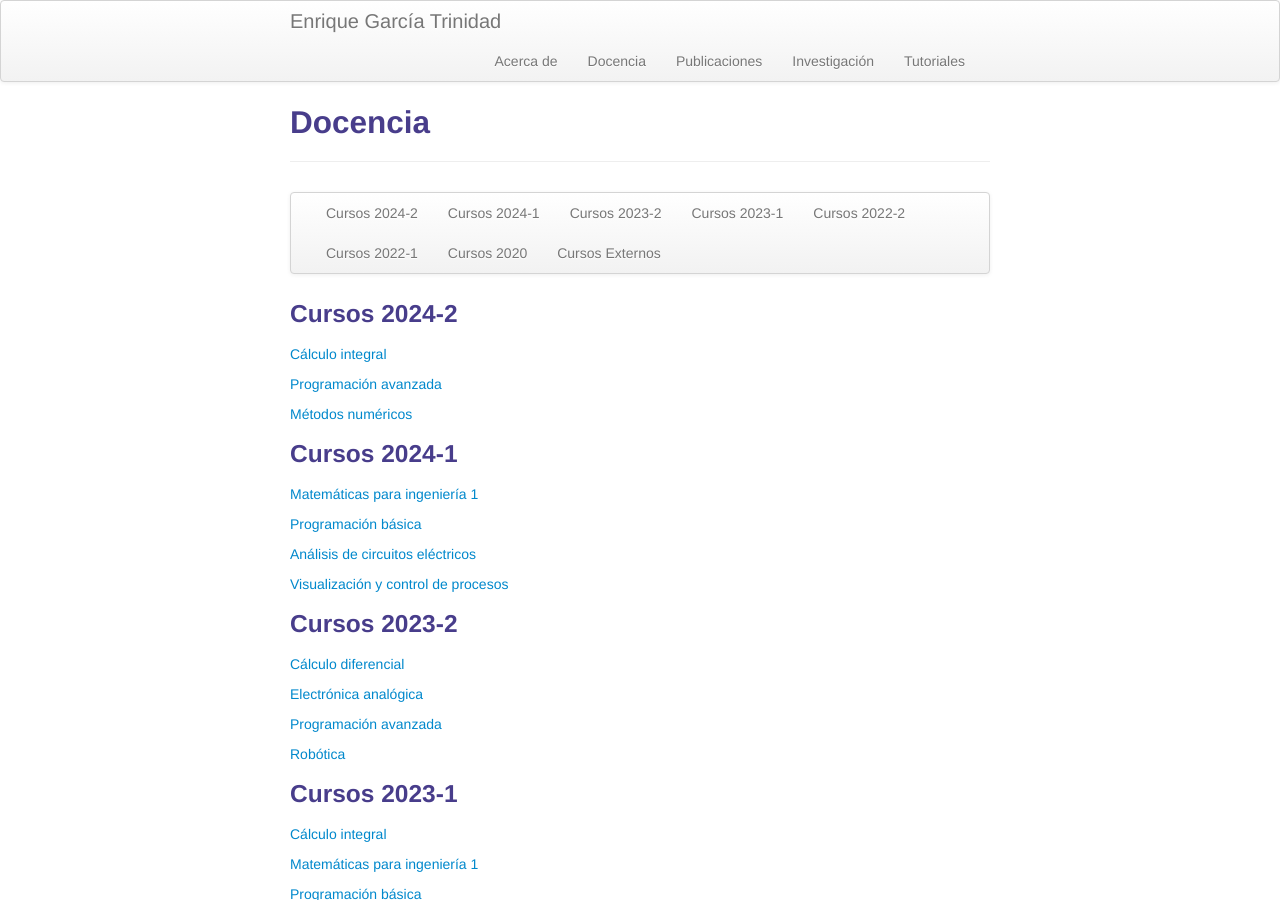
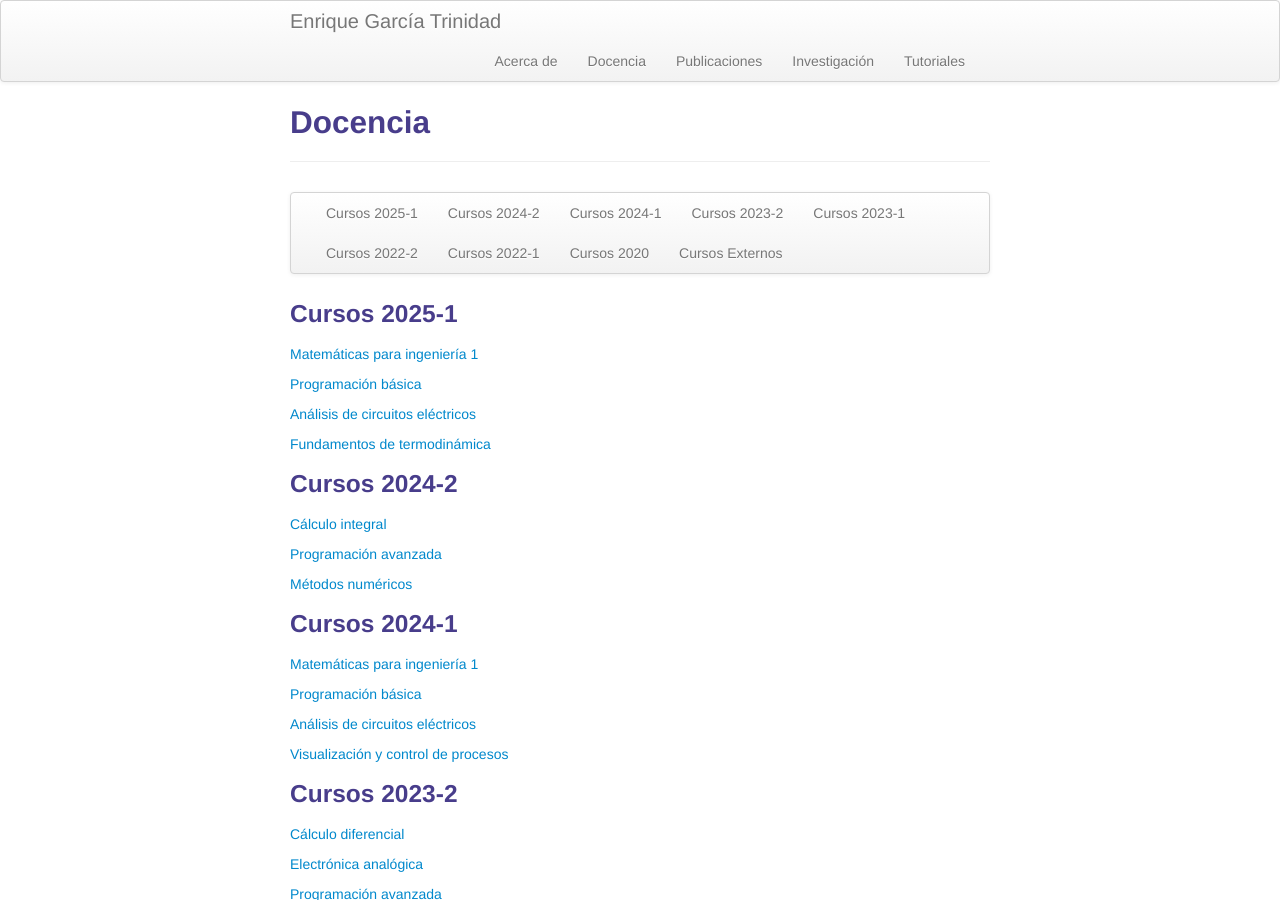
Before and after one commit to enriGarcia/enriGarcia.github.io, a Jekyll site: the page built from pages/teaching.md, in a window 1280 px wide and 900 px high. Built offline with Jekyll 4.4.1, drawn with Linux system fonts in a browser that asks for light colours.

Commit message:
mating update

```diff
--- a/pages/teaching.md
+++ b/pages/teaching.md
@@ -7,6 +7,7 @@ description: Asignaturas actuales
 <div class="navbar">
     <div class="navbar-inner">
         <ul class="nav">
+            <li><a href="#2025-1">Cursos 2025-1</a></li>
             <li><a href="#2024-2">Cursos 2024-2</a></li>
             <li><a href="#2024-1">Cursos 2024-1</a></li>
             <li><a href="#2023-2">Cursos 2023-2</a></li>
@@ -18,6 +19,16 @@ description: Asignaturas actuales
         </ul>
     </div>
 </div>
+
+### <a name="2025-1"></a>Cursos 2025-1
+
+[Matemáticas para ingeniería 1](https://enriquegarcia.xyz/pages/teaching/matIng1)
+
+[Programación básica](https://enriquegarcia.xyz/pages/teaching/progBas)
+
+[Análisis de circuitos eléctricos](https://enriquegarcia.xyz/pages/teaching/circElec)
+
+[Fundamentos de termodinámica](https://enriquegarcia.xyz/pages/teaching/termo)
 
 ### <a name="2024-2"></a>Cursos 2024-2
 
```
Also changed, not shown: pages/teaching/matIng1.md (+1 -0 lines), 1 other file.
